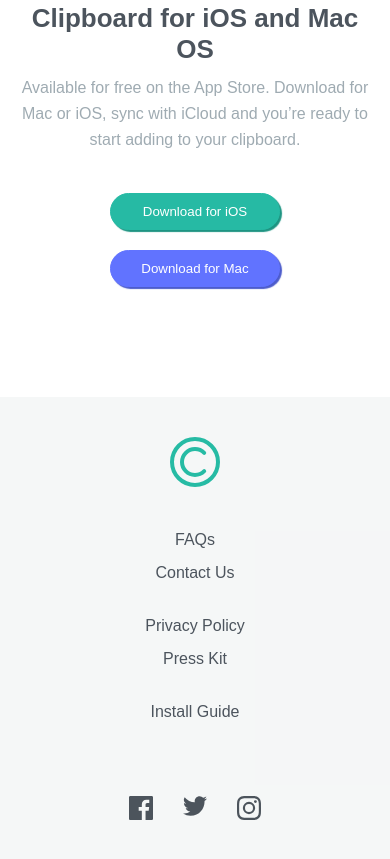
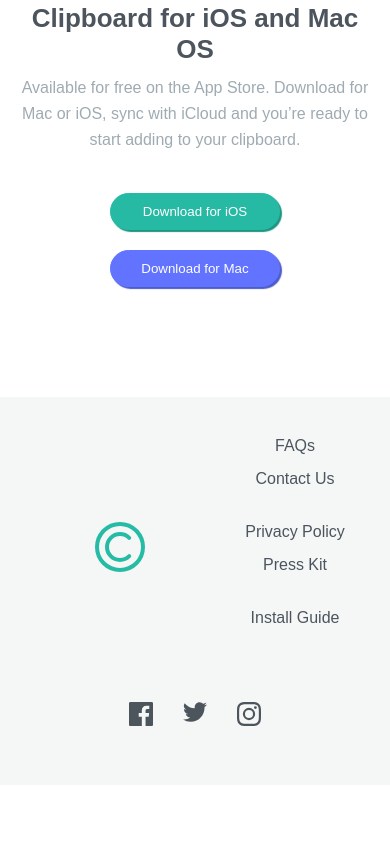
Before and after one commit to Veracruzjw/Clipboard_landing_page, a plain HTML site: page index.html in a window 390 px wide. Shown: the part 4042-4901 px from the top of the page. After the commit the page ends 4827 px from the top, so only its background shows below. Drawn offline with Linux system fonts and the light colour scheme; a web font is replaced by a local one.

Commit message:
Update style.css

```diff
--- a/style.css
+++ b/style.css
@@ -291,6 +291,7 @@ a{
     }
 
     .workflows {
+        display: flex;
       flex-direction: column;
       padding: 50px 20px;
     }
@@ -300,6 +301,7 @@ a{
     }
 
     .brands {
+        display: flex;
       flex-direction: column;
       align-items: center;
       padding: 50px 20px;
@@ -310,7 +312,7 @@ a{
     }
 
     footer {
-      flex-direction: column;
+        display: flex;
       padding: 40px 20px;
       text-align: center;
     }
@@ -321,6 +323,7 @@ a{
     }
 
     nav {
+        display: flex;
       flex-direction: column;
       padding-right: 0;
       margin-bottom: 40px;
```
